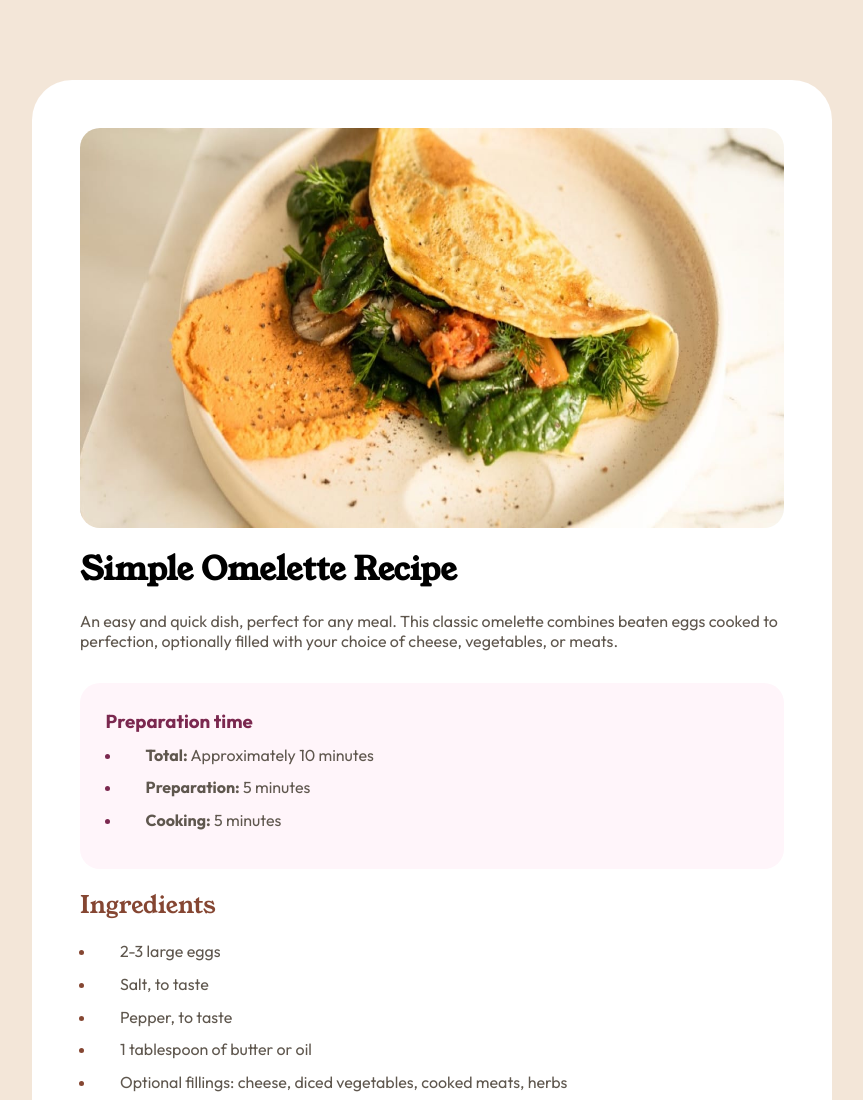
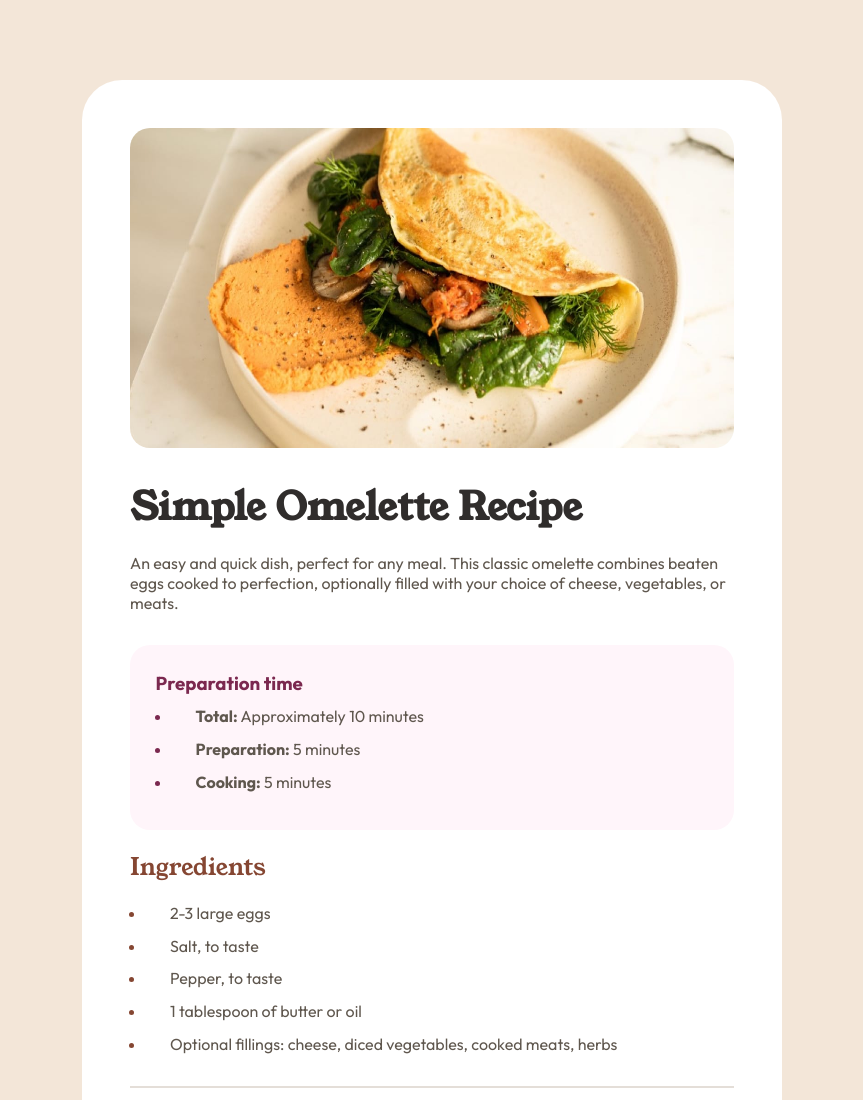
Before and after one commit to Abdlrhmn-aymn/Recipe-Page-Main, a plain HTML site: page index.html in a window 1280 px wide. Shown: the top 1100 px of the page, without its empty margins (208-1071 px from the left). Drawn offline with Linux system fonts and the light colour scheme.

Commit message:
Update style.css

```diff
--- a/style.css
+++ b/style.css
@@ -43,7 +43,7 @@ body {
 }
 
 .outline {
-    max-width: 800px;
+    max-width: 700px;
     background-color: var(--White);
     margin: auto;
     border-radius: 40px;
@@ -59,17 +59,21 @@ section {
 
 .header figure{
     width: 100%;
-    margin-bottom: 1.2rem;
+    margin-bottom: 2rem;
+    height: 40vh;
 }
 
 .header figure img {
     width: 100%;
     border-radius: 20px;
+    height: 100%;
 }
 
 .header-title {
     font-family: var(--serif--Regular);
     margin-bottom: 1.2rem;
+    font-size: 2.4rem;
+    color: var(--Dark--Charcoal);
 }
 
 .header-info {
```
